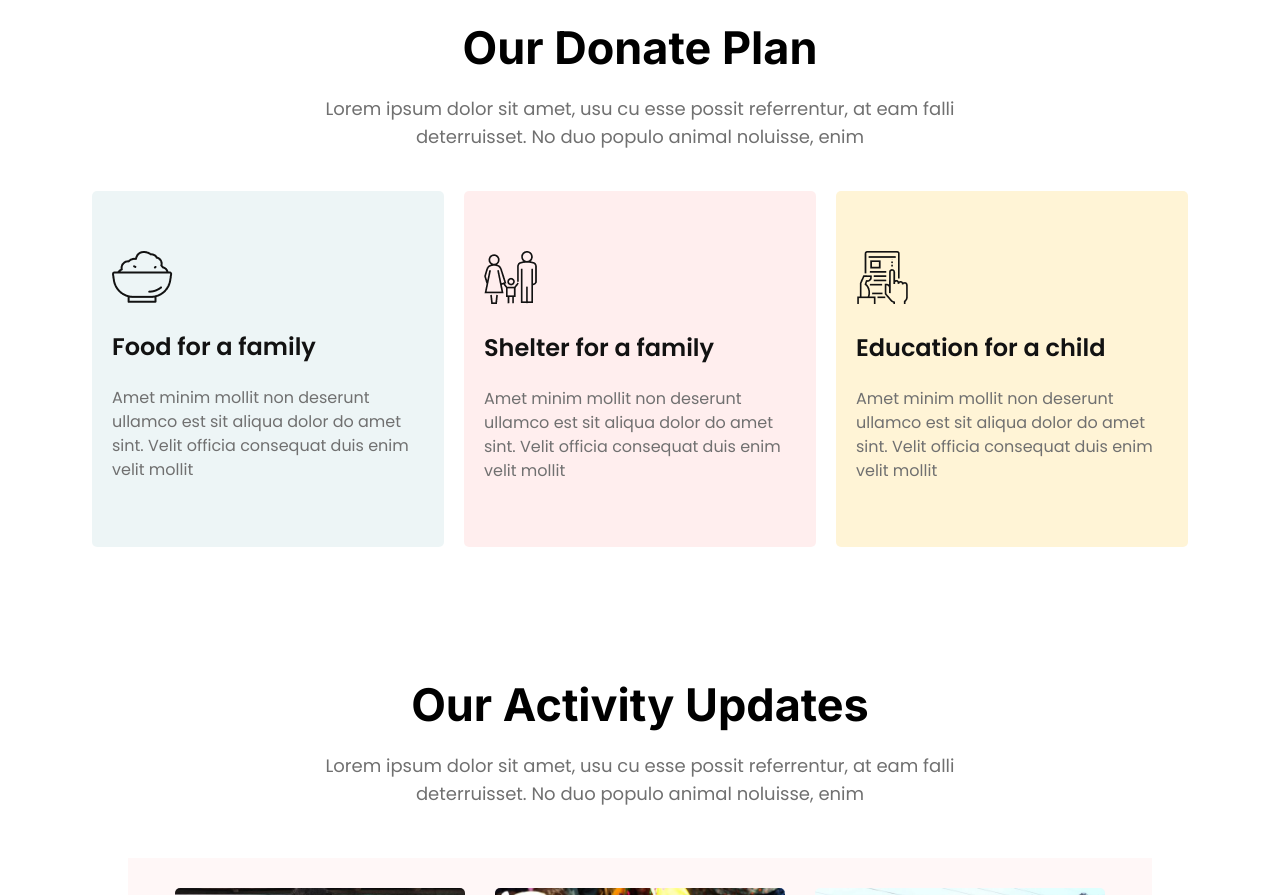
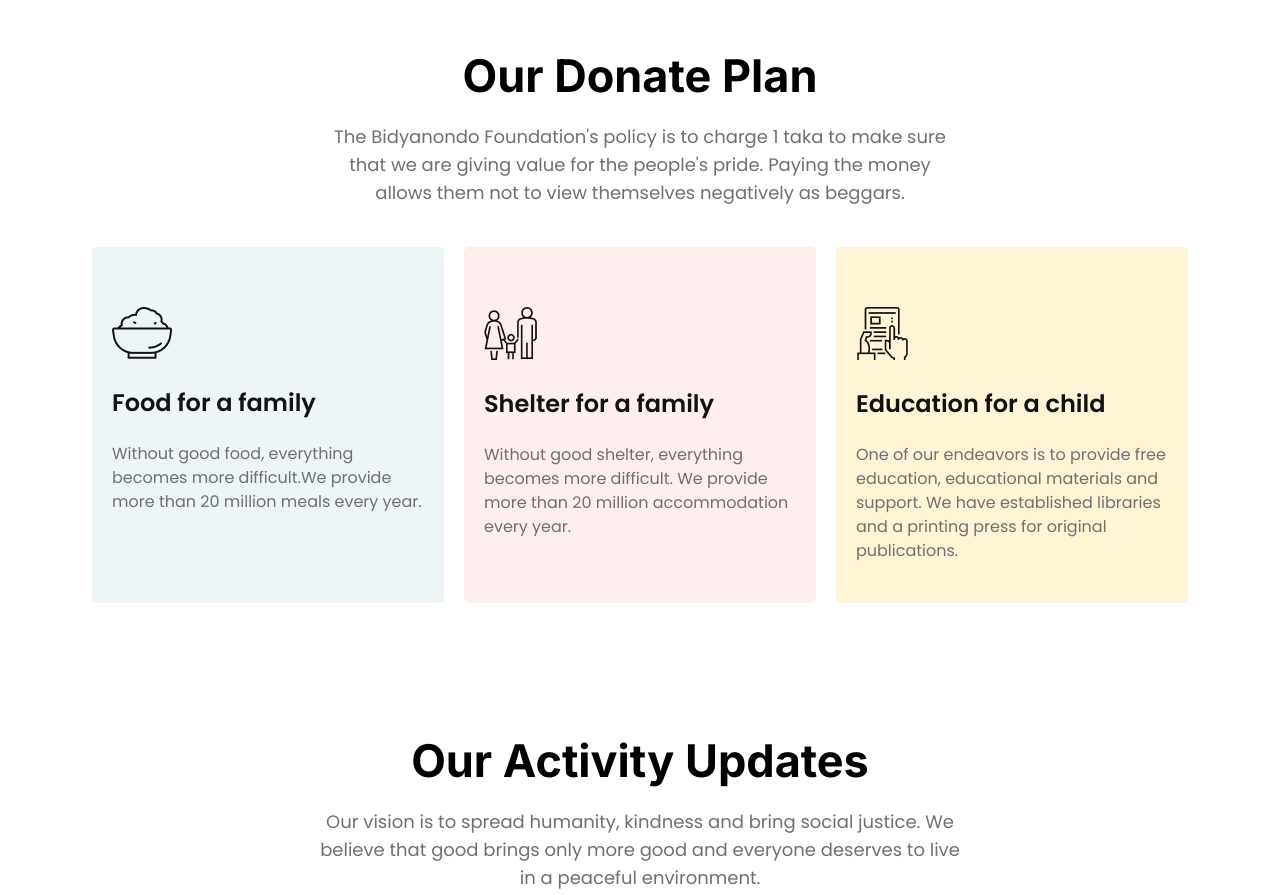
Before and after one commit to tahmina-97/donate-today, a plain HTML site: page index.html in a window 1280 px wide. Shown: the part 1600-2495 px from the top of the page. Drawn offline with Linux system fonts and the light colour scheme.

Commit message:
final commit

```diff
--- a/index.html
+++ b/index.html
@@ -13,7 +13,7 @@
     <section id="header">
         <div class="header-content">
             <h1>Let&apos;s Help Those Who Are More In Need</h1>
-            <p class="small-text">Lorem ipsum dolor sit amet, usu cu esse possit referrentur, at eam falli deterruisset. No duo populo animal noluisse, enim</p>
+            <p class="small-text">A passionate group of people who wishes to inspire a nation and beyond. Bidyanondo is an educational voluntary organization that originated from Bangladesh</p>
             <a class="btn-primary" href="#">Donate Now</a>
         </div>
     </section>
@@ -22,7 +22,7 @@
     <!-- $$$$$$$$$$$$$ donate section html starts $$$$$$$$$$$$$$ -->
     <section id="donate">
         <h2 class="large-text">Donate Today</h2>
-        <p class="small-text st-style">Lorem ipsum dolor sit amet, usu cu esse possit referrentur, at eam falli deterruisset. No duo populo animal noluisse, enim</p>
+        <p class="small-text st-style">Donate to strengthen our community, by training young people and creating housing. Donate to help students identify a career path while aiding the housing crisis.</p>
 
         <div class="donation-amount">
             <input class="box" type="button" value="100tk">
@@ -46,39 +46,40 @@
     <section id="donate-plan">
 
 <h2 class="large-text">Our Donate Plan</h2>
-        <p class="small-text st-style">Lorem ipsum dolor sit amet, usu cu esse possit referrentur, at eam falli deterruisset. No duo populo animal noluisse, enim</p>
+        <p class="small-text st-style">The Bidyanondo Foundation's policy is to charge 1 taka to make sure that we are giving value for the people's pride. Paying the money allows them not to view themselves negatively as beggars.</p>
         <div class="plan-container">
             <div id="food" class="box">
                 <i><img src="icons/food.png" alt=""></i>
                 <h3 class="box-header">Food for a family</h3>
-                <p class="box-content">Amet minim mollit non deserunt ullamco est sit aliqua dolor do amet sint. Velit officia consequat duis enim velit mollit</p>
+                <p class="box-content">Without good food, everything becomes more difficult.We provide more than 20 million meals every year.</p>
             </div>
             <div id="shelter" class="box">
                 <i><img src="icons/shelter.png" alt=""></i>
                 <h3 class="box-header">Shelter for a family</h3>
-                <p class="box-content">Amet minim mollit non deserunt ullamco est sit aliqua dolor do amet sint. Velit officia consequat duis enim velit mollit</p>
+                <p class="box-content">Without good shelter, everything becomes more difficult. We provide more than 20 million accommodation every year.</p>
             </div>
             <div id="education" class="box">
                 <i><img src="icons/education.png" alt=""></i>
                 <h3 class="box-header">Education for a child</h3>
-                <p class="box-content">Amet minim mollit non deserunt ullamco est sit aliqua dolor do amet sint. Velit officia consequat duis enim velit mollit</p>
+                <p class="box-content">One of our endeavors is to provide free education, educational materials and support. We have established libraries and a printing press for original publications.</p>
             </div>
         </div>
 
     </section>
 
     <!-- $$$$$$$$$$$$$ donate-pan section html ends $$$$$$$$$$$$$$ -->
+
     <!-- $$$$$$$$$$$$$ Activities section html starts $$$$$$$$$$$$$$ -->
 
     <section id="activities">
         <h2 class="large-text">Our Activity Updates</h2>
-        <p class="small-text st-style">Lorem ipsum dolor sit amet, usu cu esse possit referrentur, at eam falli deterruisset. No duo populo animal noluisse, enim</p>
+        <p class="small-text st-style">Our vision is to spread humanity, kindness and bring social justice. We believe that good brings only more good and everyone deserves to live in a peaceful environment.</p>
             <div class="image-wrapper">
                 <div class="image-container">
                     <img src="images/donate1.jpg" alt="">
                     <div class="image-content">
                         <h2>Dry foods distribution</h2>
-                        <p>Amet minim mollit non deserunt ullamco est sit aliqua dolor do amet sint. Velit officia consequat duis enim velit mollit</p>
+                        <p>Supplying flood-affected people with nutritious food is becoming one of the most difficult challenges at the moment. There is a constant crisis for baby food in particular.So we are also supplying dry foods and necessary clothings</p>
                     </div>
                 </div>
 
@@ -86,14 +87,14 @@
                     <img src="images/donate2.jpg" alt="">
                     <div class="image-content">
                         <h2>Children foods distribution</h2>
-                        <p>Amet minim mollit non deserunt ullamco est sit aliqua dolor do amet sint. Velit officia consequat duis enim velit mollit</p>
+                        <p>Supplying flood-affected people with nutritious food is becoming one of the most difficult challenges at the moment. There is a constant crisis for baby food in particular.So we are also supplying dry foods and necessary clothings</p>
                     </div>
                 </div>
                 <div class="image-container">
                     <img src="images/donate3.jpg" alt="">
                     <div class="image-content">
-                        <h2>Cloths distribution</h2>
-                        <p>Amet minim mollit non deserunt ullamco est sit aliqua dolor do amet sint. Velit officia consequat duis enim velit mollit</p>
+                        <h2>Clothes distribution</h2>
+                        <p>Supplying flood-affected people with nutritious food is becoming one of the most difficult challenges at the moment. There is a constant crisis for baby food in particular.So we are also supplying dry foods and necessary clothings</p>
                     </div>
                 </div>
             </div>
@@ -104,7 +105,7 @@
     <!-- $$$$$$$$$$$$$ update section html starts $$$$$$$$$$$$$$ -->
     <section id="update">
         <h2 class="large-text">Get My Updates</h2>
-        <p class="small-text st-style">Lorem ipsum dolor sit amet, usu cu esse possit referrentur, at eam falli deterruisset. No duo populo animal noluisse, enim</p>
+        <p class="small-text st-style">We need your support to spread our services and bring happiness through a cooperation and team work. Please Do subscribe us for getting more updates.</p>
 
         <div class="update-box">
             <form action="">
```
